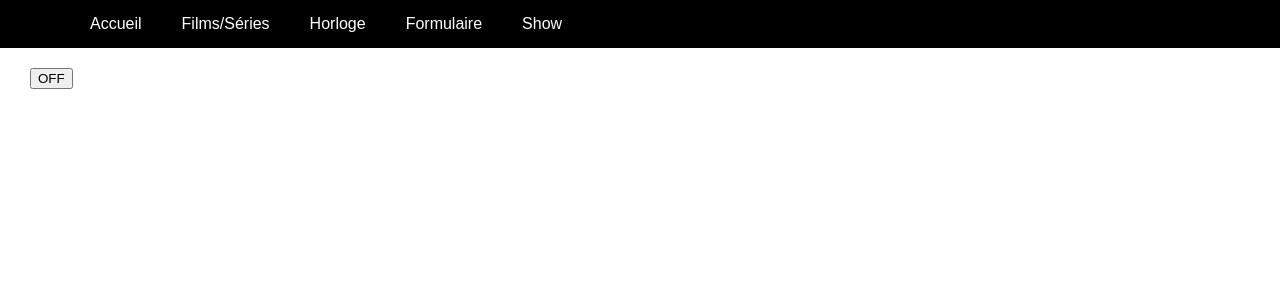
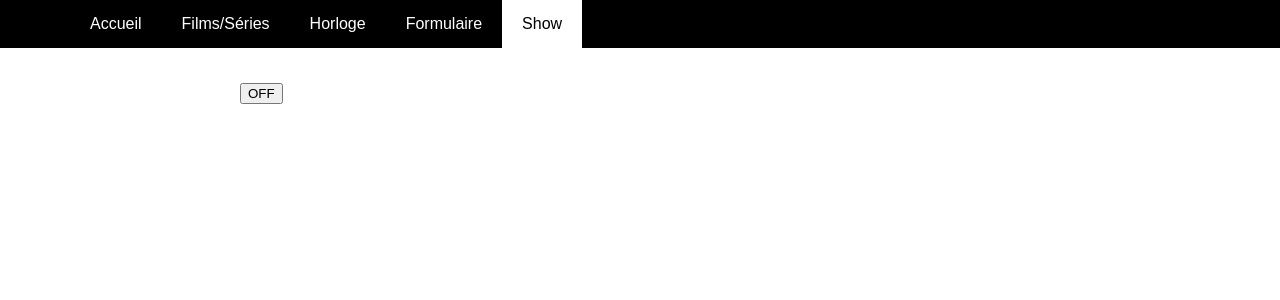
Before and after one commit to malickweb/ReactProjet, a React (Create React App) app: page /show in a window 1280 px wide. Shown: the top 300 px of the page. Built offline with nearby package versions, Linux system fonts and the light colour scheme.

Commit message:
css & menu:active

```diff
--- a/src/component/Header/Menu.css
+++ b/src/component/Header/Menu.css
@@ -12,6 +12,7 @@ nav ul {
     display: block;
     margin: 0;
     padding: 0;
+    z-index: 5;
 }
 
 nav ul li {
@@ -19,11 +20,13 @@ nav ul li {
     display: inline-block;
 }
 
-nav ul li:hover {
+nav ul li:hover,
+nav ul li.actif {
     background-color: #fff;
 }
 
-nav ul li:hover a {
+nav ul li:hover a,
+nav ul li.actif a {
     color: #000;
 }
 
--- a/src/component/Header/Menu.js
+++ b/src/component/Header/Menu.js
@@ -8,11 +8,12 @@ import './Menu.css';
 import menus from '../../json/Menu-json';
 
 const SubMenu = ({ handleClick }) => {
+    console.log('dom', window.location.pathname);
     return Object.keys(menus).map((section, index) => {
         if (menus[section].isSousMenu) {
             const sousMenu = menus[section].sousMenus.map((e, i) => {
                 return (
-                    <li key={i}>
+                    <li key={i} className={window.location.pathname === e.anchorUrl ? 'actif' : ''}>
                         <a href={e.anchorUrl} onClick={handleClick}>
                             {e.titre}
                         </a>
@@ -20,7 +21,7 @@ const SubMenu = ({ handleClick }) => {
                 );
             });
             return (
-                <li key={index}>
+                <li key={index} className={window.location.pathname === menus[section].anchorUrl ? 'actif' : ''}>
                     <a href={menus[section].anchorUrl} onClick={handleClick}>
                         {menus[section].title}
                     </a>
@@ -29,7 +30,7 @@ const SubMenu = ({ handleClick }) => {
             );
         } else {
             return (
-                <li key={index}>
+                <li key={index} className={window.location.pathname === menus[section].anchorUrl ? 'actif' : ''}>
                     <a href={menus[section].anchorUrl} onClick={handleClick}>
                         {menus[section].title}
                     </a>
--- a/src/component/Section/Clock/Clock.css
+++ b/src/component/Section/Clock/Clock.css
@@ -0,0 +1,9 @@
+.containerClock {
+    width: 800px;
+    margin: 25px auto 0;
+    padding: 10px 15px;
+}
+
+.containerClock p {
+    text-align: center;
+}
--- a/src/component/Section/Clock/Clock.js
+++ b/src/component/Section/Clock/Clock.js
@@ -7,10 +7,9 @@ import Menu from '../../Header/Menu';
 // Styles
 import './Clock.css';
 
-const Clock = () => {
+const Reload = () => {
     const [isTime, setIsTime] = useState(new Date().toLocaleTimeString());
     const [isDate] = useState(new Date().toLocaleDateString());
-
     useEffect(() => {
         setTimeout(() => {
             time();
@@ -20,14 +19,19 @@ const Clock = () => {
         setIsTime(new Date().toLocaleTimeString());
         console.log('isDate', isDate);
     };
+    return (
+        <section className="containerClock">
+            <p>Nous sommes le {isDate}</p>
+            <p>il est {isTime}</p>
+        </section>
+    );
+};
 
+const Clock = () => {
     return (
         <div>
             <Menu />
-            <section>
-                <p>Nous sommes le {isDate}</p>
-                <p>il est {isTime}</p>
-            </section>
+            <Reload />
         </div>
     );
 };
--- a/src/component/Section/Formulaire/Formulaire.css
+++ b/src/component/Section/Formulaire/Formulaire.css
@@ -1,6 +1,7 @@
 .containerForm {
     max-width: 800px;
-    margin: 0 auto;
+    margin: 25px auto 0;
+    padding: 10px 15px;
 }
 
 .containerForm h1 {
--- a/src/component/Section/Formulaire/Formulaire.js
+++ b/src/component/Section/Formulaire/Formulaire.js
@@ -35,11 +35,11 @@ const Formulaire = () => {
                 <h1>Formulaire</h1>
                 <form onSubmit={handleSubmit}>
                     <div>
-                        <label>Name :</label>
+                        <label>Nom :</label>
                         <input type="text" name="name" placeholder={inputValues.name} className="form-control" onChange={handleOnChange} />
                     </div>
                     <div>
-                        <label>First name :</label>
+                        <label>Prénom :</label>
                         <input type="text" name="firstName" placeholder={inputValues.firstName} className="form-control" onChange={handleOnChange} />
                     </div>
                     <div>
--- a/src/component/Section/Movie/Movie.css
+++ b/src/component/Section/Movie/Movie.css
@@ -11,6 +11,7 @@
     display: inline-block;
     position: relative;
     padding: 10px 20px;
+    margin: 25px 0 0 0;
 }
 
 .containerMovie ul li img {
--- a/src/component/Section/Show/Show.css
+++ b/src/component/Section/Show/Show.css
@@ -1,6 +1,7 @@
 .containerShow {
-    padding: 20px 30px;
-    margin: 0 auto;
+    width: 800px;
+    padding: 10px 15px;
+    margin: 25px auto 0;
 }
 
 .show {
--- a/src/json/Menu-json.js
+++ b/src/json/Menu-json.js
@@ -16,7 +16,7 @@ module.exports = {
     },
     menu2: {
         isSousMenu: true,
-        anchorUrl: 'film',
+        anchorUrl: '/film',
         title: 'Films/Séries',
         sousMenus: [
             {
@@ -27,17 +27,17 @@ module.exports = {
     },
     menu3: {
         sousMenu: false,
-        anchorUrl: 'clock',
+        anchorUrl: '/clock',
         title: 'Horloge'
     },
     menu4: {
         sousMenu: false,
-        anchorUrl: 'formulaire',
+        anchorUrl: '/formulaire',
         title: 'Formulaire'
     },
     menu5: {
         sousMenu: false,
-        anchorUrl: 'show',
+        anchorUrl: '/show',
         title: 'Show'
     }
 };
```
